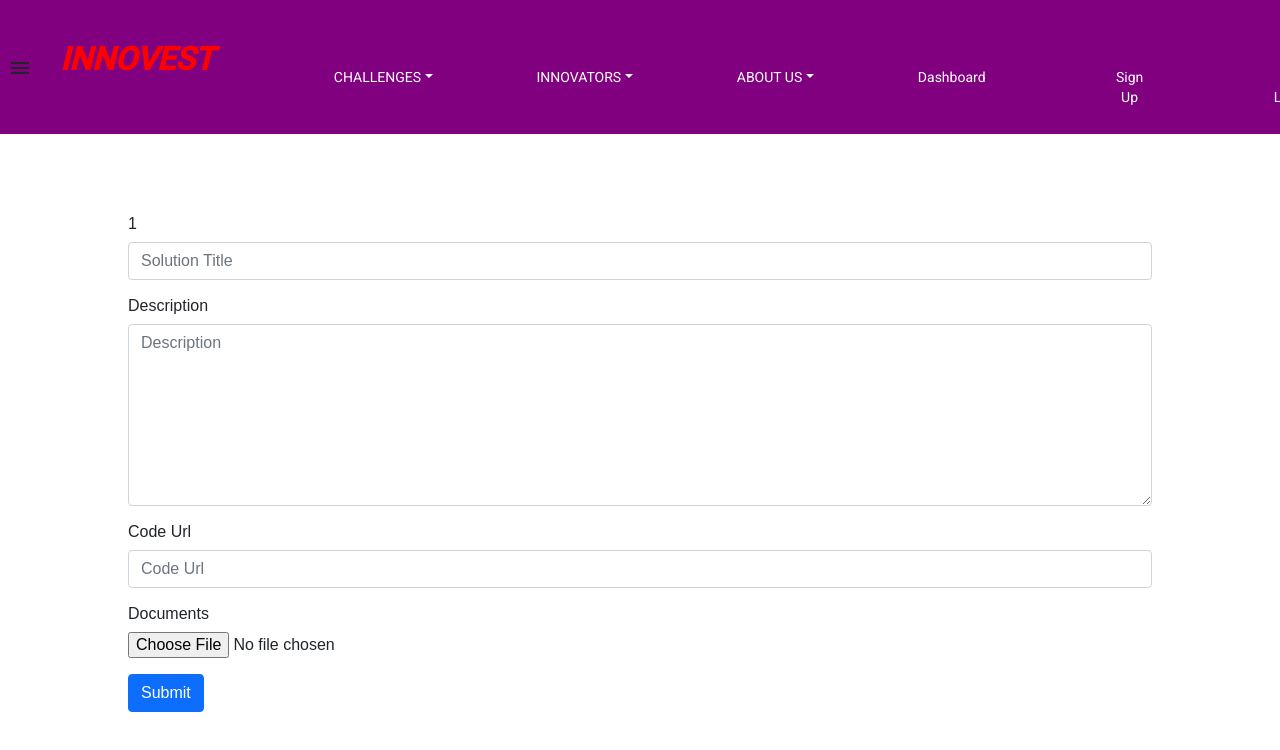
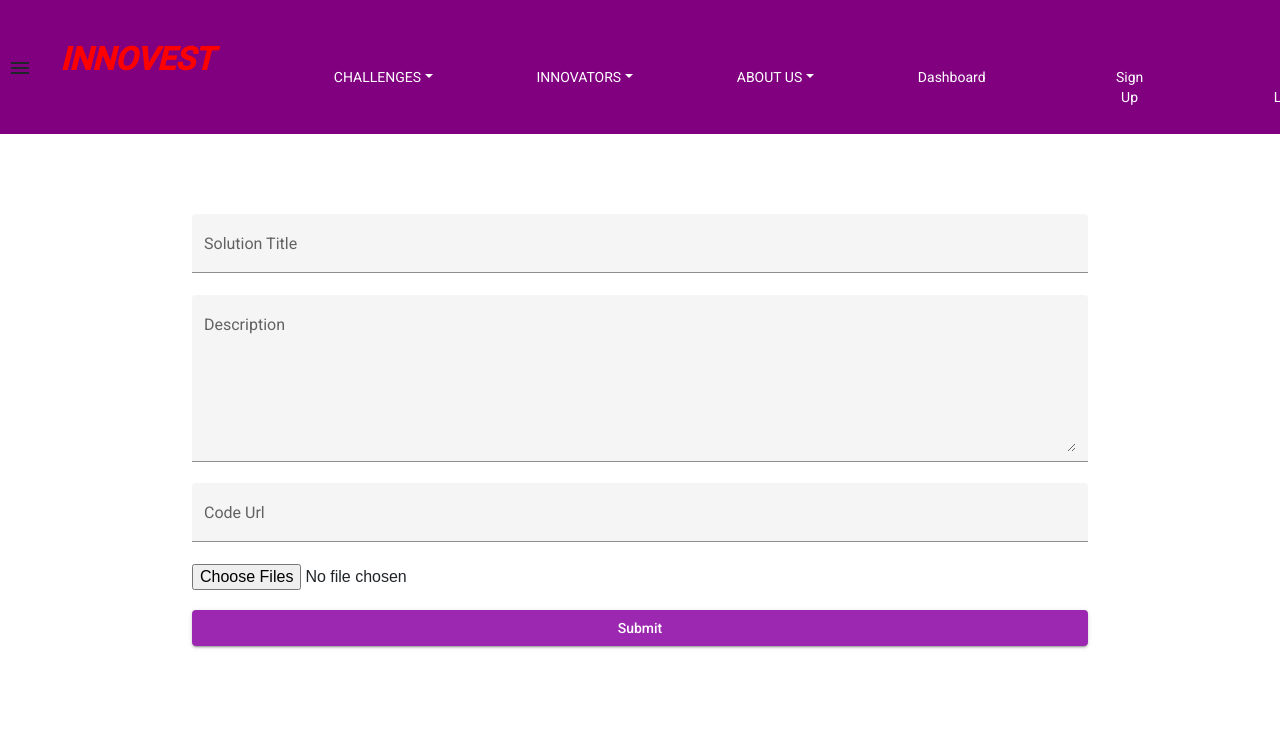
Before and after one commit to icode09/Innovest, an Angular app in the folder webapp/: page /solution-form/1 in a window 1280 px wide. Shown: the top 750 px of the page. Built offline with nearby package versions, Linux system fonts and the light colour scheme.

Commit message:
Added styling to form

```diff
--- a/webapp/src/app/app.module.ts
+++ b/webapp/src/app/app.module.ts
@@ -27,6 +27,7 @@ import { LandingPageComponent } from './landing-page/landing-page.component';
 import { HeaderLandingPageComponent } from './header-landing-page/header-landing-page.component';
 import { HttpClientModule } from '@angular/common/http';
 import { SignupComponent } from './signup/signup.component';
+
 
 @NgModule({
   declarations: [
--- a/webapp/src/app/challenge-desc/solution-form/solution-form.component.css
+++ b/webapp/src/app/challenge-desc/solution-form/solution-form.component.css
@@ -1,8 +1,10 @@
 #solutionForm{
     margin-top:10vh;
-    margin-left:10vw;
-    margin-right:10vw;
+    margin-left:15vw;
+    margin-right:15vw;
     font-family: sans-serif;
     font-size:medium;
     font-weight: lighter;
+    display:flex;
+    flex-direction: column;
 }
--- a/webapp/src/app/challenge-desc/solution-form/solution-form.component.html
+++ b/webapp/src/app/challenge-desc/solution-form/solution-form.component.html
@@ -1,25 +1,24 @@
-<form class="needs-validation" id="solutionForm" #solutionForm="ngForm" action="">
-  <div class="form-group">
-    <label>{{challenge}}</label>
-    <input type="text" class="form-control" placeholder="Solution Title" required />
-  </div>
-  <div class="form-group">
-    <label>Description</label>
-    <textarea
-      type="text"
-      class="form-control"
-      placeholder="Description"
-      rows="7" cols="50"
-      required
-    ></textarea>
-  </div>
-  <div class="form-group">
-    <label>Code Url</label>
-    <input type="url" class="form-control" placeholder="Code Url" />
-  </div>
-  <div class="form-group">
-    <label>Documents</label>
-    <input type="file" class="form-control-file" placeholder="Documents" />
-  </div>
-  <input  class="btn btn-primary" type="submit">
+<form
+  class="needs-validation"
+  id="solutionForm"
+  #solutionForm="ngForm"
+  action=""
+  class="example-form"
+>
+  <mat-form-field class="example-full-width" appearance="fill">
+    <mat-label>Solution Title</mat-label>
+    <input matInput type="text" placeholder="Solution Title" />
+  </mat-form-field>
+
+  <mat-form-field class="example-full-width" appearance="fill">
+    <mat-label>Description</mat-label>
+    <textarea matInput placeholder="Description" rows="7" cols="50"></textarea>
+  </mat-form-field>
+
+  <mat-form-field class="example-full-width" appearance="fill">
+    <mat-label>Code Url</mat-label>
+    <input matInput type="url" placeholder="Code Url" />
+  </mat-form-field>
+  <input style="margin-bottom: 20px;background-color: primary;" class="ng-hide" id="input-file-id" multiple type="file" />
+  <button mat-raised-button color="primary">Submit</button>
 </form>
```
